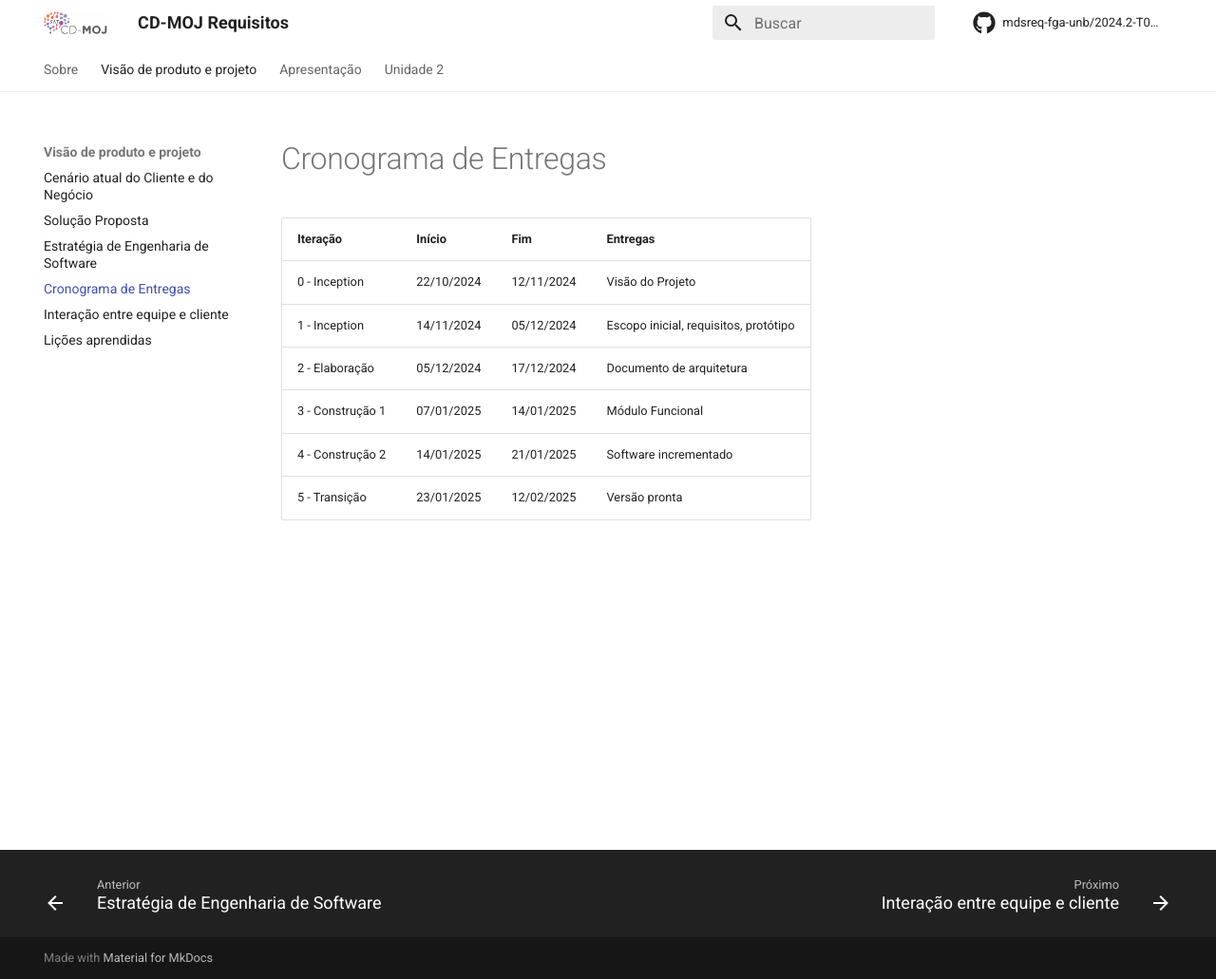
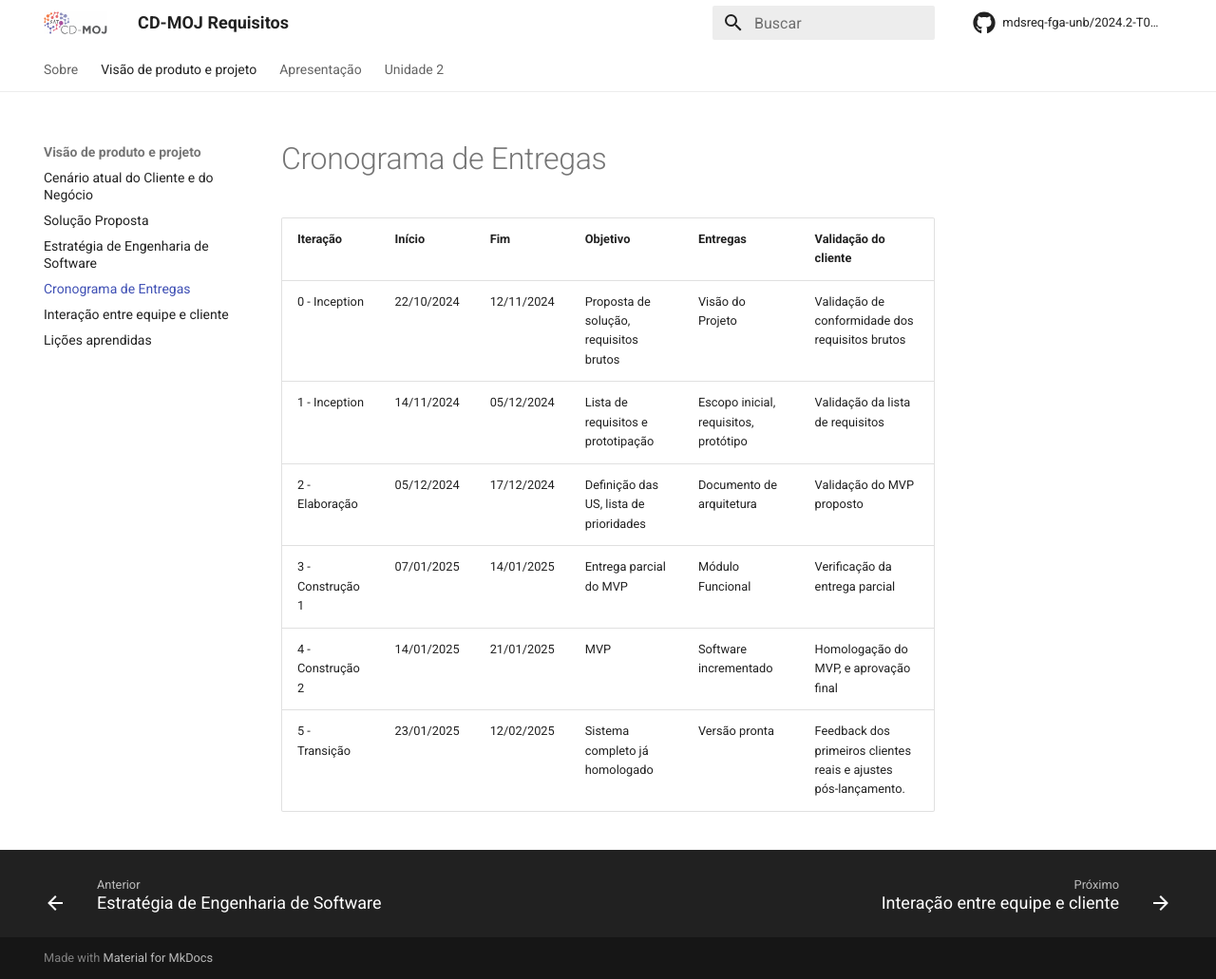
Before and after one commit to mdsreq-fga-unb/2024.2-T01-CD-MOJ, an MkDocs documentation site: the page built from docs/visao/Cronograma.md, in a window 1280 px wide and 1031 px high. Shown: the whole window at 95% size. Built offline with MkDocs 1.6.1 and Material for MkDocs 9.7.7, drawn with Linux system fonts in a browser that asks for light colours; comment, search, counter and statistics services are not loaded.

Commit message:
docs: incrementa cronograma de entregas

```diff
--- a/docs/visao/Cronograma.md
+++ b/docs/visao/Cronograma.md
@@ -1,10 +1,10 @@
 # Cronograma de Entregas
 
-| Iteração         | Início     | Fim        | Entregas                              |
-| ---------------- | ---------- | ---------- | ------------------------------------- |
-| 0 - Inception    | 22/10/2024 | 12/11/2024 | Visão do Projeto                      |
-| 1 - Inception    | 14/11/2024 | 05/12/2024 | Escopo inicial, requisitos, protótipo |
-| 2 - Elaboração   | 05/12/2024 | 17/12/2024 | Documento de arquitetura              |
-| 3 - Construção 1 | 07/01/2025 | 14/01/2025 | Módulo Funcional                      |
-| 4 - Construção 2 | 14/01/2025 | 21/01/2025 | Software incrementado                 |
-| 5 - Transição    | 23/01/2025 | 12/02/2025 | Versão pronta                         |
+| Iteração         | Início     | Fim        | Objetivo                               | Entregas                              | Validação do cliente                                            |
+| ---------------- | ---------- | ---------- | -------------------------------------- | ------------------------------------- | --------------------------------------------------------------- |
+| 0 - Inception    | 22/10/2024 | 12/11/2024 | Proposta de solução, requisitos brutos | Visão do Projeto                      | Validação de conformidade dos requisitos brutos                 |
+| 1 - Inception    | 14/11/2024 | 05/12/2024 | Lista de requisitos e prototipação     | Escopo inicial, requisitos, protótipo | Validação da lista de requisitos                                |
+| 2 - Elaboração   | 05/12/2024 | 17/12/2024 | Definição das US, lista de prioridades | Documento de arquitetura              | Validação do MVP proposto                                       |
+| 3 - Construção 1 | 07/01/2025 | 14/01/2025 | Entrega parcial do MVP                 | Módulo Funcional                      | Verificação da entrega parcial                                  |
+| 4 - Construção 2 | 14/01/2025 | 21/01/2025 | MVP                                    | Software incrementado                 | Homologação do MVP, e aprovação final                           |
+| 5 - Transição    | 23/01/2025 | 12/02/2025 | Sistema completo já homologado         | Versão pronta                         | Feedback dos primeiros clientes reais e ajustes pós-lançamento. |
```
